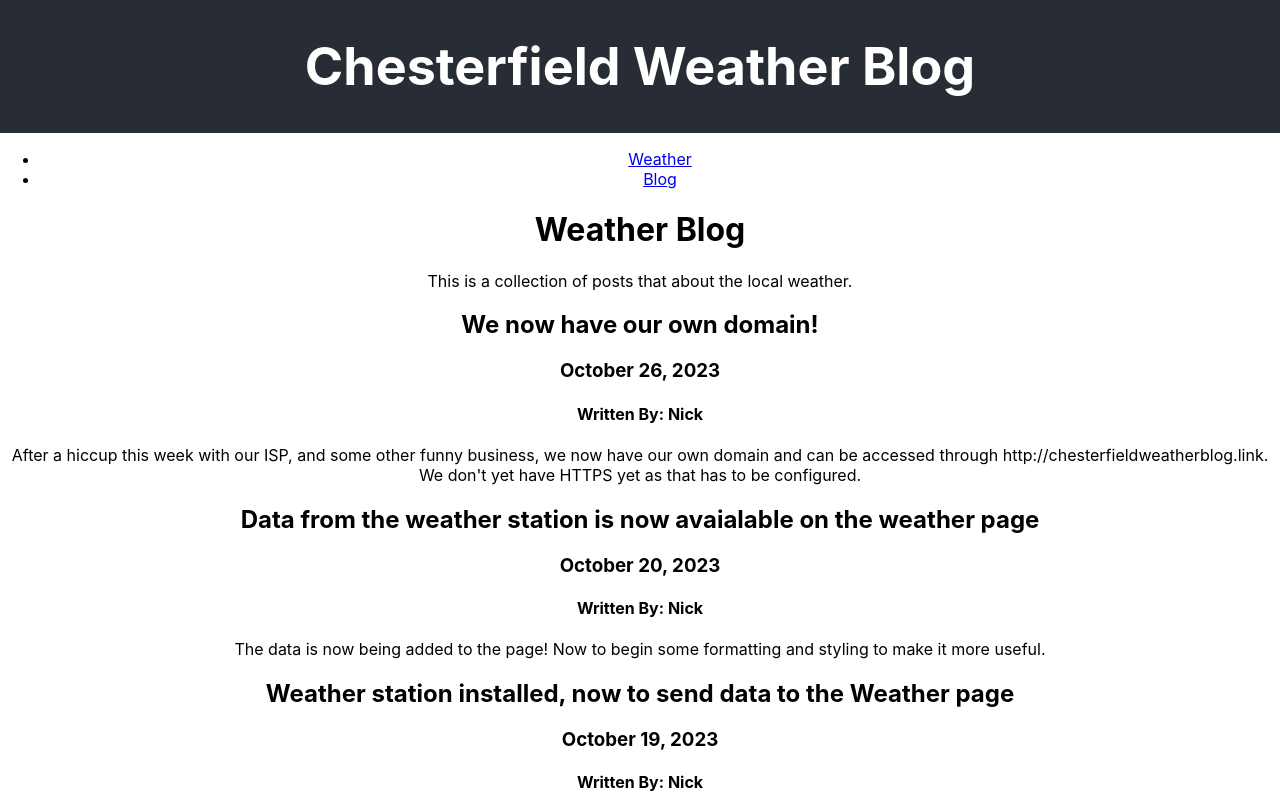
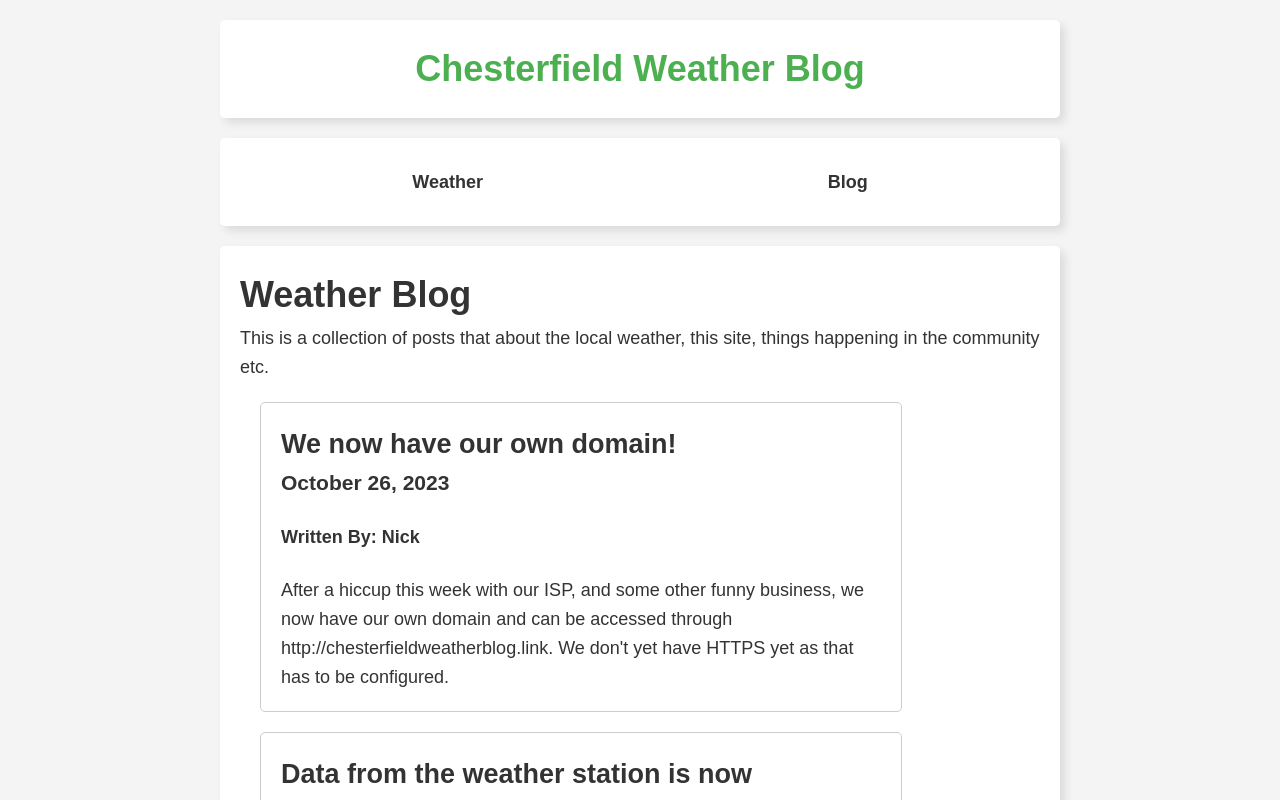
Before and after one commit to ElDuke717/chesterfield-weather-blog, a React (Create React App) app: page /blog in a window 1280 px wide. Shown: the top 800 px of the page. Built offline with nearby package versions, Linux system fonts and the light colour scheme; no server answers.

Commit message:
add styling updates

```diff
--- a/public/index.html
+++ b/public/index.html
@@ -6,7 +6,7 @@
     <meta name="viewport" content="width=device-width, initial-scale=1" />
     <meta name="theme-color" content="#000000" />
     <meta
-      name="description"
+      name="Chesterfield Weather Blog"
       content="Web site created using create-react-app"
     />
     <link rel="apple-touch-icon" href="%PUBLIC_URL%/logo192.png" />
@@ -24,7 +24,7 @@
       work correctly both with client-side routing and a non-root public URL.
       Learn how to configure a non-root public URL by running `npm run build`.
     -->
-    <title>React App</title>
+    <title>CWB</title>
   </head>
   <body>
     <noscript>You need to enable JavaScript to run this app.</noscript>
--- a/src/App.css
+++ b/src/App.css
@@ -1,38 +1,166 @@
-.App {
+/* Reset some default browser styles */
+body,
+h1,
+h2,
+h3,
+p,
+ul,
+li {
+  margin: 0;
+  padding: 0;
+}
+
+body {
+  font-family: Arial, sans-serif;
+  background-color: #f4f4f4;
+  color: #333;
+  font-size: 18px; /* Set a default font-size */
+  line-height: 1.6;
+}
+
+header {
+  display: flex;
+  justify-content: center;
+  align-items: center;
+}
+
+header,
+nav,
+main,
+footer {
+  max-width: 800px;
+  margin: 20px auto;
+  padding: 20px;
+  background-color: #fff;
+  box-shadow: 5px 5px 10px rgba(0, 0, 0, 0.1);
+  border-radius: 5px;
+}
+
+header h1 {
+  text-align: center;
+  color: #4caf50;
+}
+
+nav ul {
+  display: flex;
+  justify-content: space-around;
+  list-style-type: none;
+}
+
+nav a {
+  text-decoration: none;
+  color: #333;
+  font-weight: bold;
+  padding: 5px 10px;
+  border-radius: 5px;
+  transition: background-color 0.3s;
+}
+
+nav a:hover {
+  background-color: #4caf50;
+  color: #fff;
+}
+
+main section {
+  margin-bottom: 20px;
+}
+
+footer {
   text-align: center;
 }
 
-.App-logo {
-  height: 40vmin;
-  pointer-events: none;
+.raspberry {
+  height: 50px;
+  width: 50px;
+  margin-left: 10px;
+  margin-right: 10px;
 }
 
-@media (prefers-reduced-motion: no-preference) {
-  .App-logo {
-    animation: App-logo-spin infinite 20s linear;
-  }
+.temp-heading {
+  margin: 5px;
 }
 
-.App-header {
-  background-color: #282c34;
-  min-height: 10vh;
-  display: flex;
-  flex-direction: column;
-  align-items: center;
-  justify-content: center;
-  font-size: calc(10px + 2vmin);
-  color: white;
+/* Updated list styles */
+ul {
+  list-style-type: disc; /* Add bullets to the list */
 }
 
-.App-link {
-  color: #61dafb;
+li {
+  margin: 10px 0; /* Add some vertical margin for readability */
 }
 
-@keyframes App-logo-spin {
-  from {
-    transform: rotate(0deg);
-  }
-  to {
-    transform: rotate(360deg);
-  }
+/* For nested lists */
+li ul {
+  margin-left: 20px; /* Indentation for nested lists */
 }
+
+#metrics div {
+  margin: 10px 0;
+  font-size: 1.1em; /* Slightly larger font for metrics */
+}
+
+.metrics-explanation {
+  margin-top: 20px;
+}
+
+.refresh {
+  font-size: 10px;
+}
+
+.explanation,
+.specs {
+  margin-left: 20px;
+}
+
+.forecast-day {
+  border: 1px solid grey;
+  margin: 20px;
+  padding: 5px;
+  width: 75%;
+  display: flex;
+  justify-content: space-evenly;
+}
+
+#water-message {
+  border: 2px solid rgb(56, 41, 41);
+  background-color: rgb(253, 84, 84);
+}
+
+.section-heading {
+  color: #005577;
+}
+
+.data-value {
+  color: #ff9500;
+  font-weight: bold;
+}
+
+#water-message {
+  background-color: #f2dede;
+  color: #a94442;
+  padding: 10px;
+  margin: 10px 0;
+  border: 1px solid #ebccd1;
+  border-radius: 4px;
+}
+
+.weather-img {
+  border-radius: 5px;
+}
+
+.blog-post {
+  margin: 20px;
+  padding: 20px;
+  border: 1px solid #ccc;
+  border-radius: 5px;
+  width: 75%;
+}
+
+.main-info {
+  max-width: 800px;
+  margin: 20px auto;
+  padding: 20px;
+  background-color: #fff;
+  box-shadow: 5px 5px 10px rgba(0, 0, 0, 0.1);
+  border-radius: 5px;
+}
--- a/src/App.js
+++ b/src/App.js
@@ -1,11 +1,9 @@
 import "./App.css";
-import React from 'react';
-import { BrowserRouter as Router, Routes, Route, Link } from 'react-router-dom';
+import React from "react";
+import { BrowserRouter as Router, Routes, Route, Link } from "react-router-dom";
 
-import WeatherPage from './WeatherPage';
-import BlogPage from './BlogPage';
-
-
+import WeatherPage from "./WeatherPage";
+import BlogPage from "./BlogPage";
 
 function App() {
   return (
@@ -18,8 +16,12 @@ function App() {
           {/* Your navigation links here */}
           <nav>
             <ul>
-              <li><Link to="/weather">Weather</Link></li>
-              <li><Link to="/blog">Blog</Link></li>
+              <li>
+                <Link to="/weather">Weather</Link>
+              </li>
+              <li>
+                <Link to="/blog">Blog</Link>
+              </li>
             </ul>
           </nav>
 
@@ -31,9 +33,11 @@ function App() {
           </Routes>
         </div>
       </Router>
+      <footer>
+        <p>© 2023 Chesterfield Weather Blog. All rights reserved.</p>
+      </footer>
     </div>
   );
 }
 
-
 export default App;
--- a/src/BlogPage.js
+++ b/src/BlogPage.js
@@ -5,8 +5,12 @@ import { posts } from "./blog_posts";
 const BlogPage = () => {
   return (
     <div>
+      <div className="main-info">
         <h1>Weather Blog</h1>
-      <p>This is a collection of posts that about the local weather.</p>
+        <p>
+          This is a collection of posts that about the local weather, this site,
+          things happening in the community etc.
+        </p>
         {/* Blog posts */}
         {posts.map((post, index) => (
           <div className="blog-post">
@@ -19,6 +23,7 @@ const BlogPage = () => {
           </div>
         ))}
       </div>
+    </div>
   );
 };
 
--- a/src/WeatherPage.js
+++ b/src/WeatherPage.js
@@ -120,7 +120,7 @@ const WeatherPage = () => {
     : "";
 
   return (
-    <div>
+    <div className="main-info">
       {weatherData && (
         <div className="weather-data">
           <h1 className="section-heading">Station Weather Data</h1>
@@ -227,7 +227,6 @@ const WeatherPage = () => {
       )}
       {sunData && (
         <div>
-
           <p>
             <strong>Sunrise:</strong>{" "}
             <span className="data-value">{sunriseLocal} am</span>
```
Lines whose indentation alone changed are shown as unchanged.
